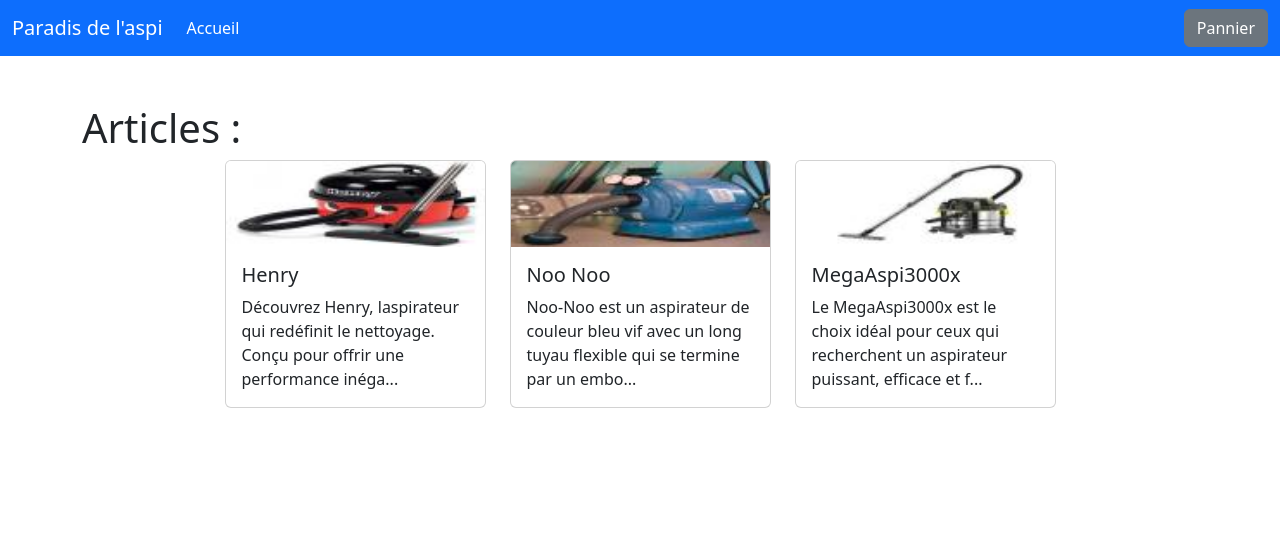
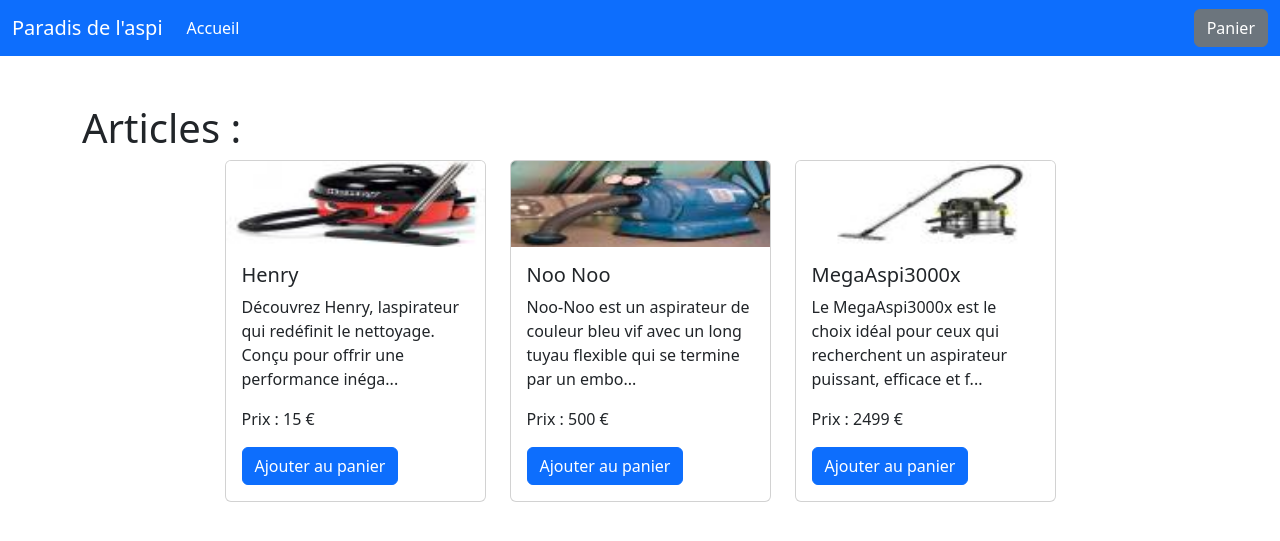
Before and after one commit to FranzouGame/R3.01_ProjetPhp, a PHP site: page / in a window 1280 px wide. Shown: the top 541 px of the page. Run offline with PHP 8.4, Linux system fonts and the light colour scheme; data comes from the database, SQL or seed files in the repository; both versions use the stored data as it was after the commit; some libraries are stand-ins or nearby versions.

Commit message:
Ajout du prix et du bouton ajout au panier

```diff
--- a/index.php
+++ b/index.php
@@ -22,8 +22,8 @@
                             <a class="nav-link active" aria-current="page" href="#">Accueil</a>
                         </li>
                     </ul>
-                    <a href="pannier.php" class="btn btn-secondary">
-                        Pannier
+                    <a href="panier.php" class="btn btn-secondary">
+                        Panier
                     </a>
 
                 </div>
@@ -38,7 +38,7 @@
     include 'createVignette.php';
 
     // Requête SQL pour récupérer les produits
-    $sql = "SELECT idProd, libelle, descriptif, image, vignette FROM produit";
+    $sql = "SELECT idProd, libelle, prix, descriptif, image, vignette FROM produit";
     $result = mysqli_query($link, $sql);
 
     if (mysqli_num_rows($result) > 0) {
@@ -69,6 +69,8 @@
             <div class="card-body">
                 <h5 class="card-title">' . $row["libelle"] . '</h5>
                 <p class="card-text">' . substr($row["descriptif"], 0, 100) . '...</p>
+                <p class="card-text"> Prix : ' . $row["prix"] . ' € </p>
+                <a href="panier.php" class="btn btn-primary">Ajouter au panier</a>
             </div>
         </div>
     </div>
```
Also changed, not shown: bd.sql (+5 -4 lines), panier.php (renamed from pannier.php, +4 -3 lines).
